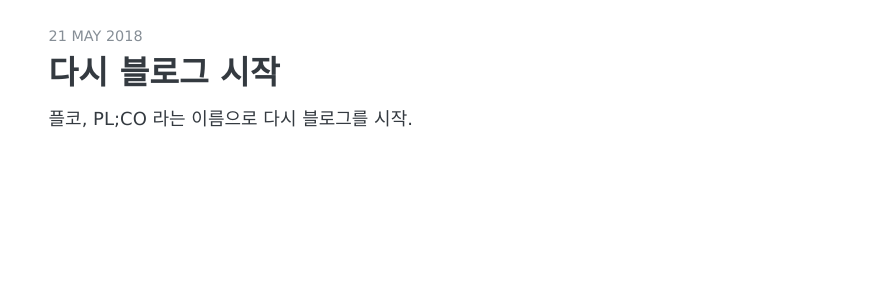
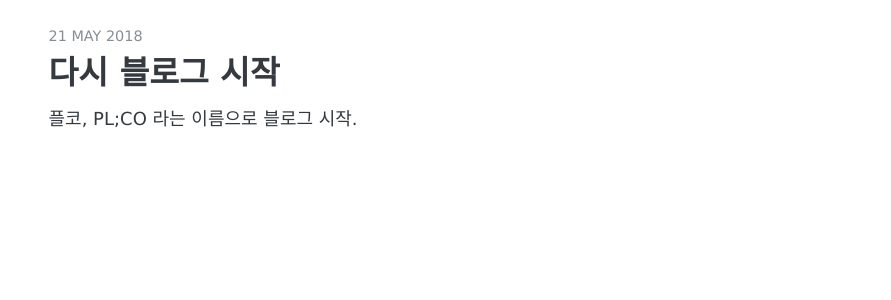
Before and after one commit to placebocoder/placebocoder.github.io, a Jekyll site: the page built from index.html, in a window 1280 px wide. Shown: the part 260-560 px from the top of the page, without its empty margins (194-1085 px from the left). Built offline with Jekyll 4.4.1, drawn with Linux system fonts in a browser that asks for light colours; some web fonts are replaced; the list of posts is cut into pages by our own code.

Commit message:
modify about and post

```diff
--- a/_posts/2018-05-21-reopen-blog.md
+++ b/_posts/2018-05-21-reopen-blog.md
@@ -1,7 +1,7 @@
 ---
 layout: post
 title: "다시 블로그 시작"
-description: "플코, PL;CO 라는 이름으로 다시 블로그를 시작."
+description: "플코, PL;CO 라는 이름으로 블로그 시작."
 date: 2018-05-21
 tags: [잡담]
 comments: false
```
Also changed, not shown: other parts of _posts/2018-05-21-reopen-blog.md (+1 -1 lines).
